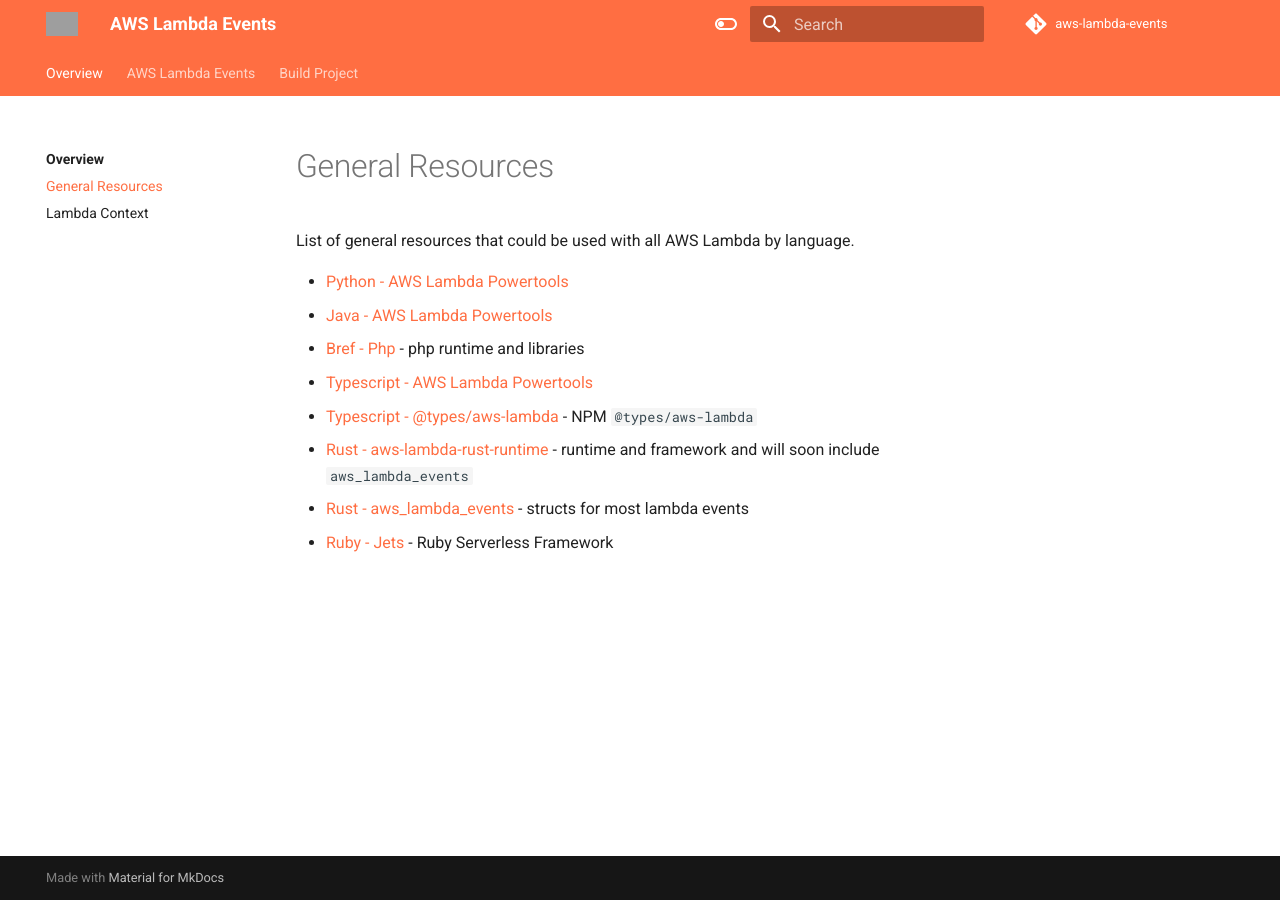
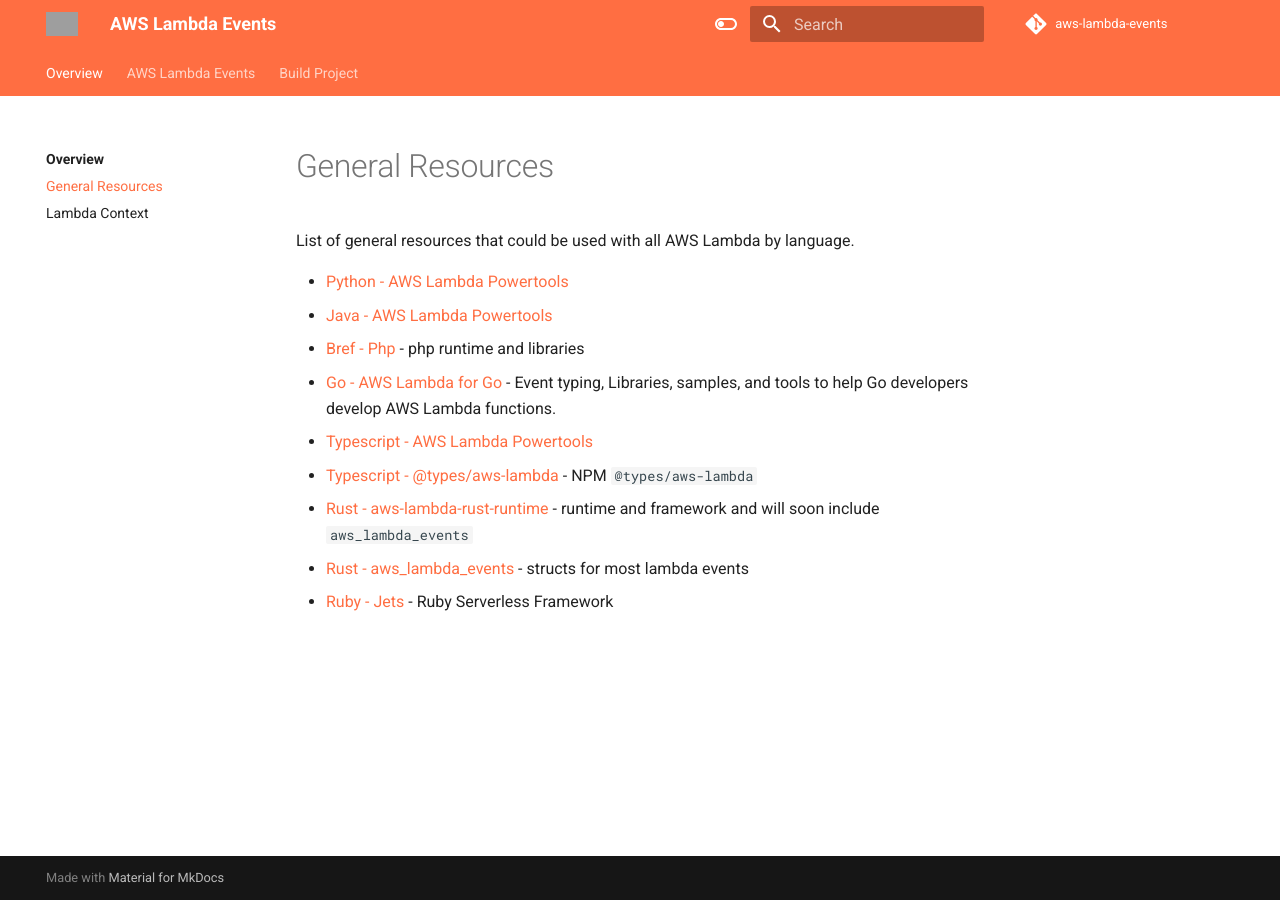
Before and after one commit to michaelbrewer/aws-lambda-events, an MkDocs documentation site: the page built from docs/lambda-runtimes.md, in a window 1280 px wide. Built offline with MkDocs 1.6.1 and Material for MkDocs 9.7.7, drawn with Linux system fonts in a browser that asks for light colours; comment, search, counter and statistics services are not loaded; grey boxes are pictures that could not be loaded.

Commit message:
chore: add go library

```diff
--- a/docs/lambda-runtimes.md
+++ b/docs/lambda-runtimes.md
@@ -9,6 +9,7 @@
 - [Python - AWS Lambda Powertools](https://awslabs.github.io/aws-lambda-powertools-python/latest/){target="_blank"}
 - [Java - AWS Lambda Powertools](https://awslabs.github.io/aws-lambda-powertools-java/){target="_blank"}
 - [Bref - Php](https://bref.sh/){target="_blank"} - php runtime and libraries
+- [Go - AWS Lambda for Go](https://github.com/aws/aws-lambda-go){target="_blank"} - Event typing, Libraries, samples, and tools to help Go developers develop AWS Lambda functions.
 - [Typescript - AWS Lambda Powertools](https://awslabs.github.io/aws-lambda-powertools-typescript/latest/){target="_blank"}
 - [Typescript - @types/aws-lambda](https://www.npmjs.com/package/@types/aws-lambda){target="_blank"} - NPM `@types/aws-lambda`
 - [Rust - aws-lambda-rust-runtime](https://github.com/awslabs/aws-lambda-rust-runtime){target="_blank"} - runtime and framework and will soon include `aws_lambda_events`
```
